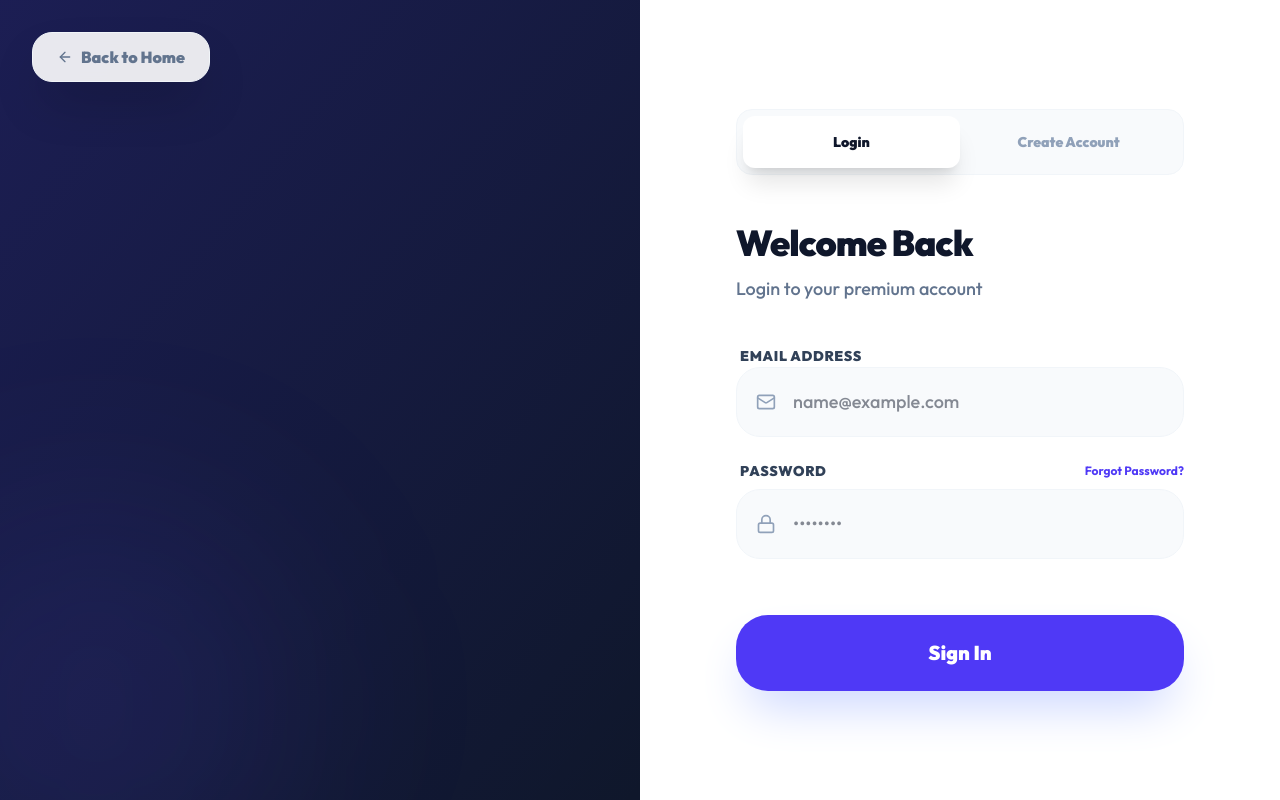
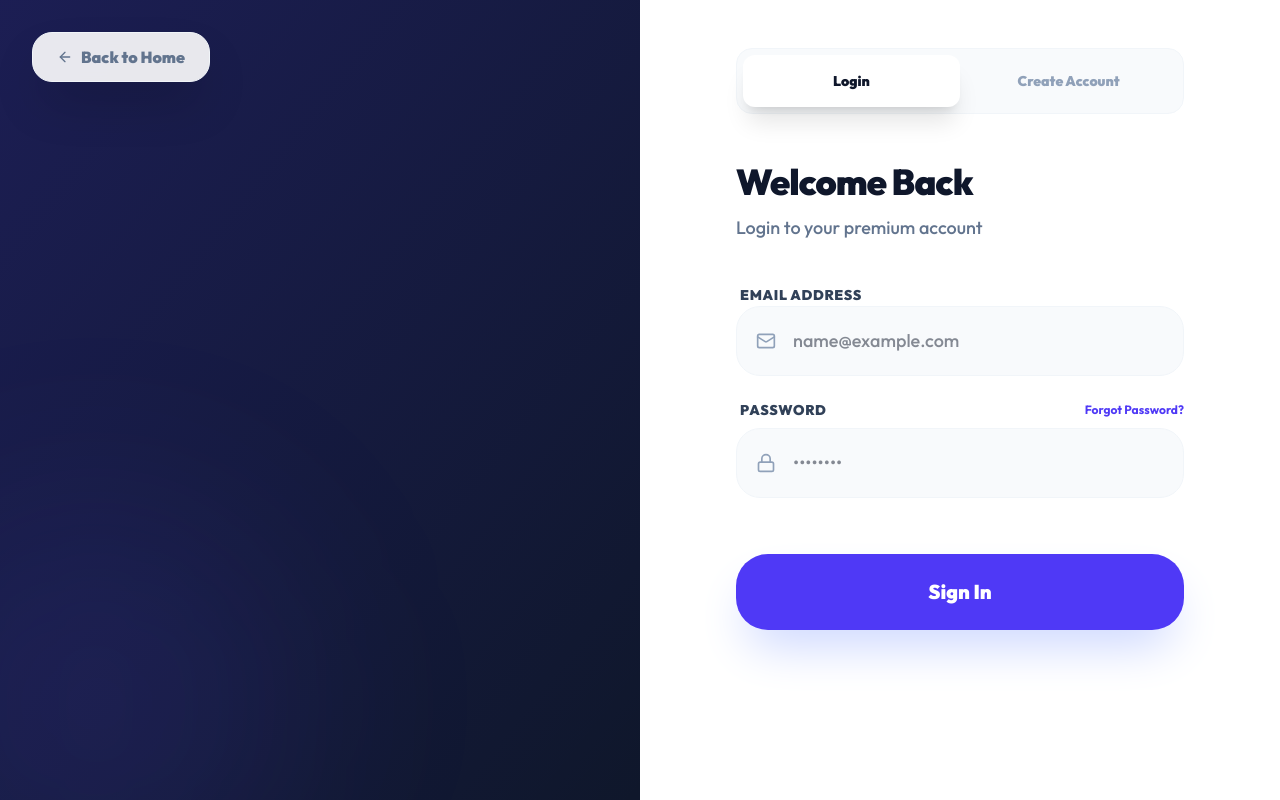
Before and after one commit to zingline-dev/Nexrova, a Next.js app in the folder Nexrova-web/: page /login in a window 1280 px wide. Built offline with nearby package versions, Linux system fonts and the light colour scheme.

Commit message:
Reduced top spacing on login/create account page

```diff
--- a/Nexrova-web/src/app/login/page.tsx
+++ b/Nexrova-web/src/app/login/page.tsx
@@ -87,8 +87,8 @@ export default function LoginPage() {
       {/* Form Side */}
       <div className="w-full lg:w-1/2 flex flex-col relative px-6 sm:px-12 lg:px-20 overflow-y-auto">
 
-        <div className="flex-1 flex flex-col py-24 max-w-md mx-auto w-full animate-slide-up">
-          <div className="my-auto">
+        <div className="flex-1 flex flex-col pt-12 pb-24 max-w-md mx-auto w-full animate-slide-up">
+          <div className="flex flex-col">
             {/* Toggle */}
             <div className="flex bg-slate-50 p-1.5 rounded-2xl mb-12 border border-slate-100 relative z-10">
               <button
```
